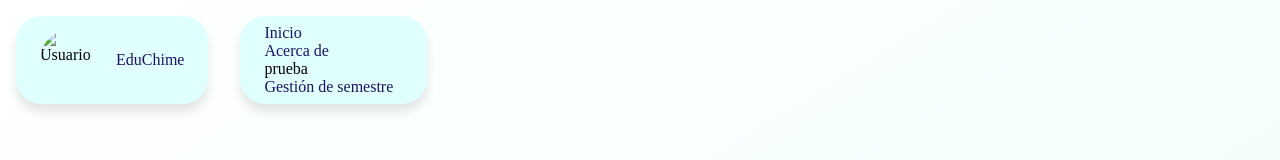
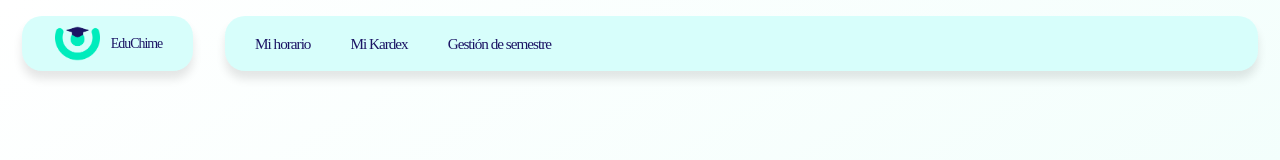
Before and after one commit to ygnaciomarts/EduChime, a plain HTML site: page index.html in a window 1280 px wide. Drawn offline with Linux system fonts and the light colour scheme.

Commit message:
Desarrollo de la barra de navegación superior

```diff
--- a/index.html
+++ b/index.html
@@ -10,20 +10,17 @@
     <nav class="main-app">
         <div class="navbar-logo-rot">
             <div class="contenedor-cuadrado">
-                <img src="EduChime-NL.png" alt="Usuario">
+                <img src="EduChime-NL.png" alt="EduChime">
             </div>
-            <ul class="navbar-elements">
+            <ul class="navbar-elements logo-rot">
                 <li><a class="navbar-text" href="#">EduChime</a></li>
             </ul>
         </div>
-        <div class="navbar-logo-rot">
+        <div class="navbar-logo-rot links">
             <ul class="navbar-elements">
-                <li><a class="navbar-text" href="#">Inicio</a></li>
-                <li><a class="navbar-text" href="#">Acerca de</a></li>
-                <li>prueba</li>
-
+                <li><a class="navbar-text" href="#">Mi horario</a></li>
+                <li><a class="navbar-text" href="#">Mi Kardex</a></li>
                 <li><a class="navbar-text" href="#">Gestión de semestre</a></li>
-
             </ul>
         </div>
     </nav>
--- a/styles.css
+++ b/styles.css
@@ -4,7 +4,7 @@
     --blue-background: #ebfefa;
 
     /* Barra de navegación */
-    --blue-navbar: #e0ffff;
+    --blue-navbar: #d7fefb;
     --blue-navbar-text: #1b1464;
 }
 
@@ -14,11 +14,16 @@ body {
     background-attachment: fixed;
     margin: 0;
     padding: 0;
+    font-size: 0.95rem;
+    font-family: "Helvetica Now Micro";
+    letter-spacing: -1px;
 }
 
 .main-app {
     display: flex;
     flex-direction: row;
+    max-width: 99%;
+    margin: 0 auto;
 }
 
 .navbar-text {
@@ -28,34 +33,55 @@ body {
 .navbar-logo-rot {
     display: flex;
     background-color: var(--blue-navbar);
-    border-radius: 25px;
+    border-radius: 20px;
     box-shadow: 0px 8px 10px rgba(0, 0, 0, 0.1);
     list-style: none;
     align-items: center;
     margin: 1rem;
-    padding: 0.5rem 1.5rem;
-    gap: 1rem;
+    padding: 0rem 1.9rem;
+    gap: 0.5rem;
+    height: 55px;
+}
+
+.links {
+    width: 100%;
 }
 
 .navbar-elements {
     list-style: none;
     margin: 0;
     padding: 0;
+    display: flex;
+    flex-direction: row;
+}
+
+.logo-rot {
+    font-size: 0.87rem;
+}
+
+.navbar-elements li {
+    padding-right: 2.5rem;
+}
+
+.navbar-elements li:last-child {
+    padding-right: 0rem;
 }
 
 .navbar-elements a {
     color: var(--blue-navbar-text);
+    font-weight: 500;
 }
 
 /* Estilos para el logo rotante */
 .contenedor-cuadrado {
-    width: 60px;
-    height: 60px;
+    /* max-width: 40px; */
+    width: 50px;
+    max-height: 50px;
+    height: 45px;
     display: flex;
     align-items: center;
     justify-content: center;
     overflow: hidden;
-    border-radius: 50%;
 }
 
 .contenedor-cuadrado img {
@@ -67,5 +93,5 @@ body {
 
 /* Estilos para el primer ul */
 .navbar-elements:first-child {
-    margin-right: 10px; /* Añade espacio entre el primer ul y el div de contenedor cuadrado */
+    /*margin-right: 10px;*/
 }
```
Also changed, not shown: EduChime-NL.png (added).
